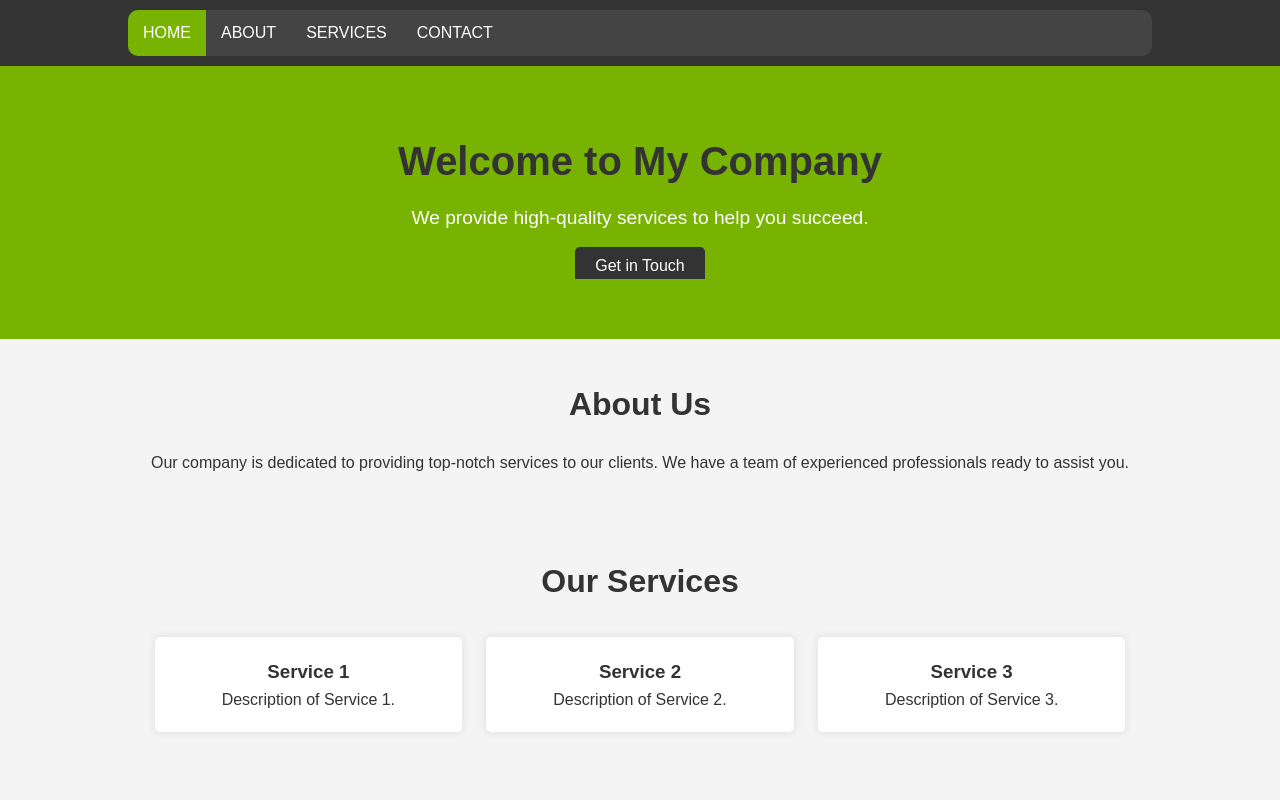
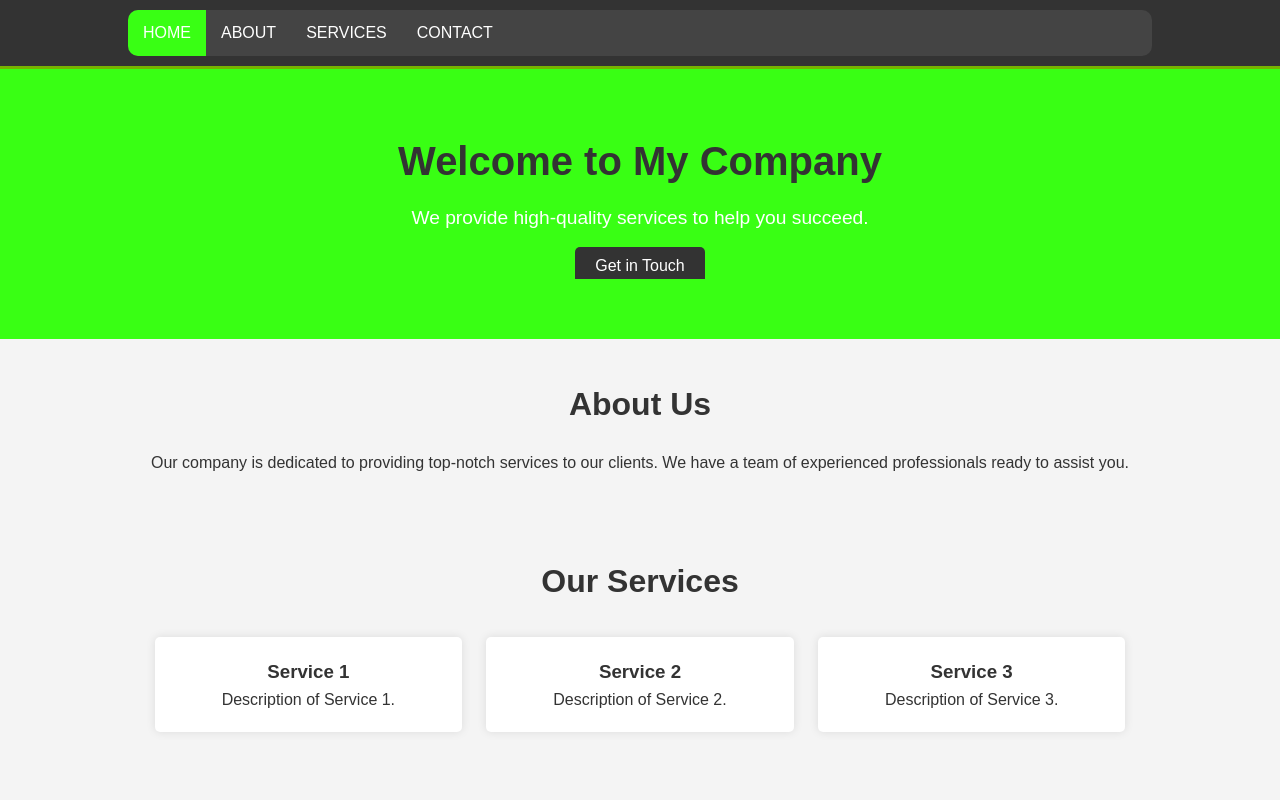
Before and after one commit to byteusv1/boredom, a plain HTML site: page index.html in a window 1280 px wide. In both pictures the pointer is over the link "HOME". Shown: the top 800 px of the page. Drawn offline with Linux system fonts and the light colour scheme.

Commit message:
Update styles.css

```diff
--- a/styles.css
+++ b/styles.css
@@ -56,11 +56,11 @@ nav a {
 }
 
 nav a:hover {
-    background: #77b300;
+    background: #39ff14;
 }
 
 .hero-section {
-    background: #77b300;
+    background: #39ff14;
     color: #fff;
     padding: 60px 0;
     text-align: center;
```
